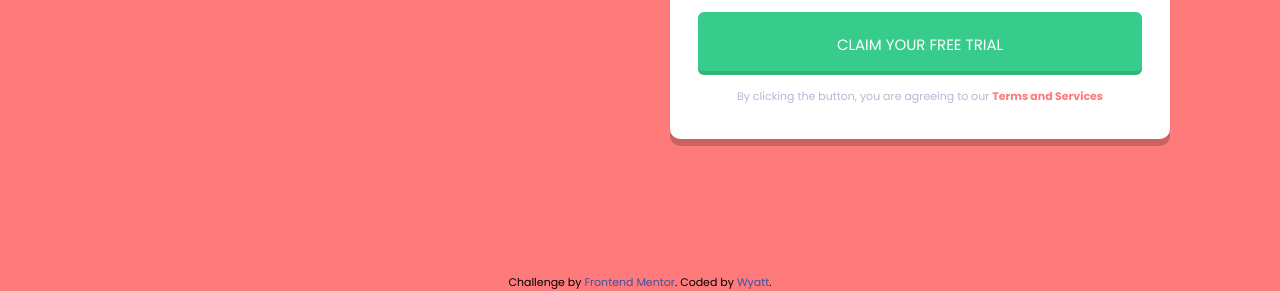
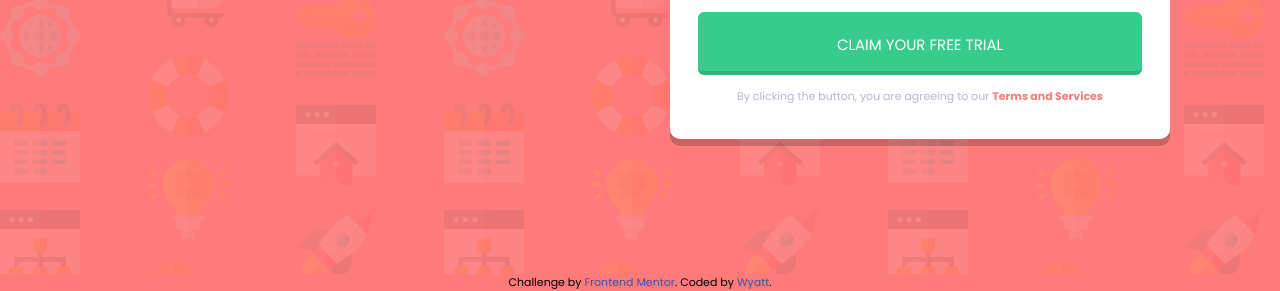
Before and after one commit to 00Wyatt/fem-intro-component, a plain HTML site: page index.html in a window 1280 px wide. Shown: the part 526-817 px from the top of the page. Drawn offline with Linux system fonts and the light colour scheme; the site is published under a folder, as on GitHub Pages, so addresses that start at the root find nothing.

Commit message:
Update style.css
Fixed bg image not displaying.

```diff
--- a/app/style.css
+++ b/app/style.css
@@ -72,7 +72,7 @@ input {
 
 /* Main styles - mobile first */
 .grid-container {
-    background-image: url("/images/bg-intro-mobile.png");
+    background-image: url("../images/bg-intro-mobile.png");
     min-height: 100vh;
     padding: 85px 26px;
     display: grid;
@@ -209,7 +209,7 @@ input {
 /* Tablet styles */
 @media all and (min-width: 500px) {
     .grid-container {
-        background-image: url("/images/bg-intro-desktop.png");
+        background-image: url("../images/bg-intro-desktop.png");
     }
 
     .hero-text h1 {
```
